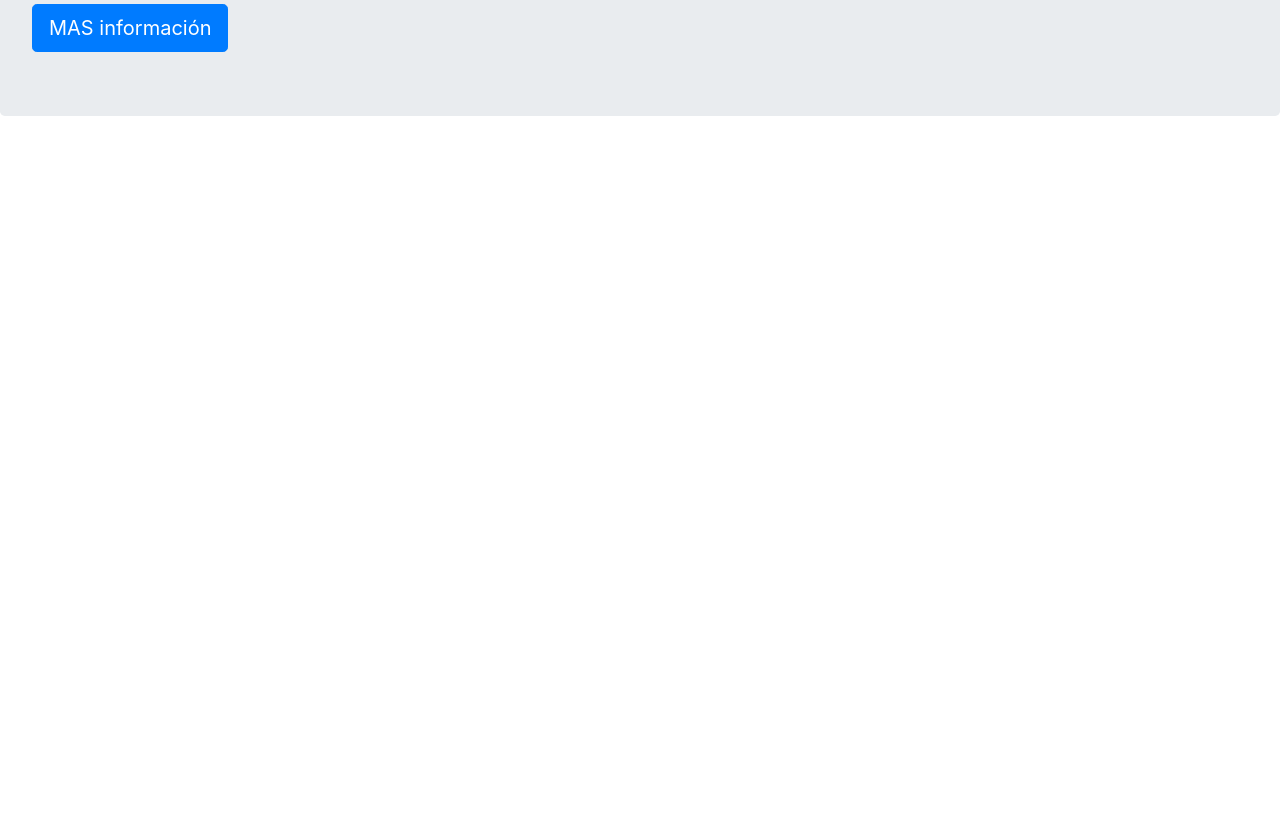
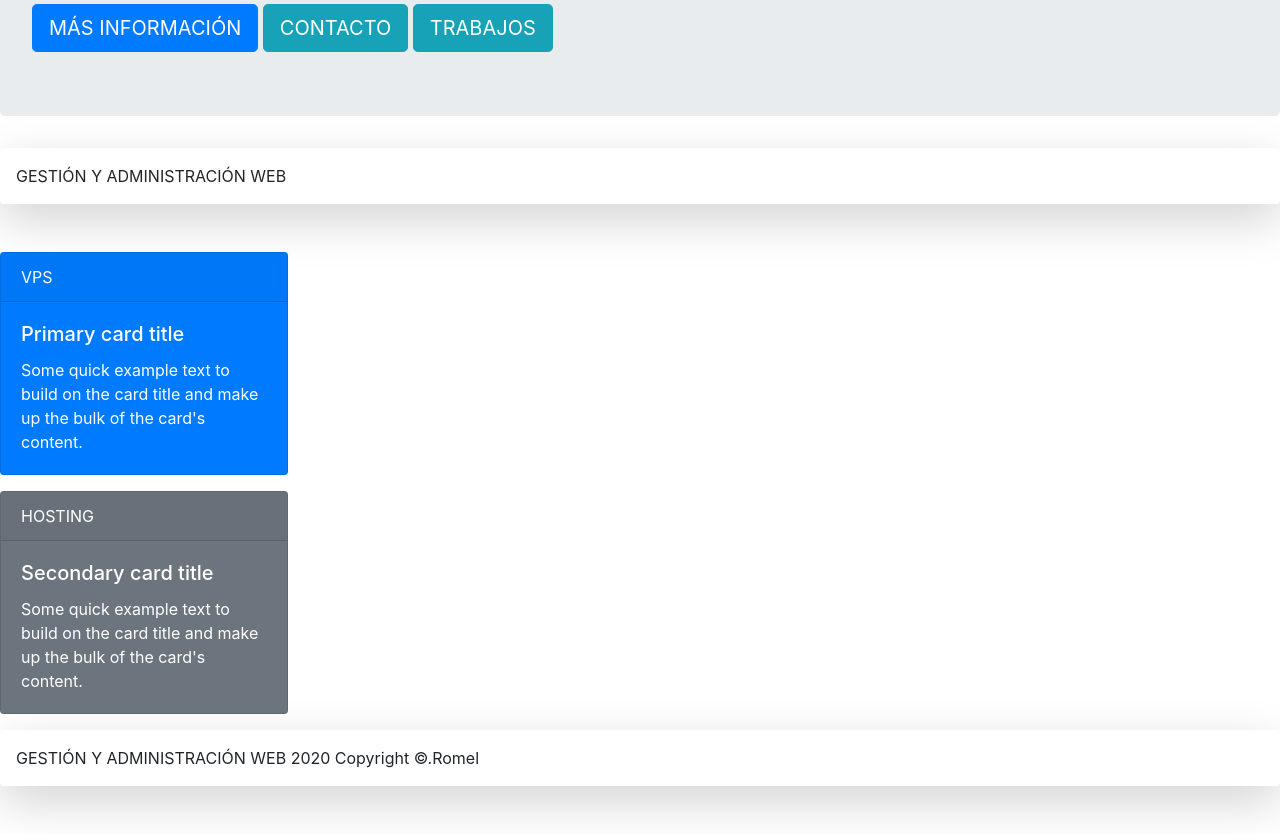
Before and after one commit to romelgutierrez/GAW-GIT, a plain HTML site: page docs/index.html in a window 1280 px wide. Shown: the part 310-1144 px from the top of the page. Before the commit the page ends 800 px from the top, so only its background shows below. Drawn offline with nearby package versions, Linux system fonts and the light colour scheme.

Commit message:
MI pagina web gratis

```diff
--- a/docs/index.html
+++ b/docs/index.html
@@ -50,8 +50,26 @@
         <p class="lead">GAW is a simple hero unit, a simple jumbotron-style component for calling extra attention to featured content or information.</p>
         <hr class="my-4">
         <p>It uses utility classes for typography and spacing to space content out within the larger container.</p>
-        <a class="btn btn-primary btn-lg" href="#" role="button">MAS información</a>
+        <a class="btn btn-primary btn-lg" href="#" role="button">MÁS INFORMACIÓN</a>
+        <a class="btn btn-info btn-lg" href="#" role="button">CONTACTO</a>
+        <a class="btn btn-info btn-lg" href="#" role="button">TRABAJOS</a>
       </div>
+      <div class="shadow-lg p-3 mb-5 bg-white rounded">GESTIÓN Y ADMINISTRACIÓN WEB</div>
+      <div class="card text-white bg-primary mb-3" style="max-width: 18rem;">
+        <div class="card-header">VPS</div>
+        <div class="card-body">
+          <h5 class="card-title">Primary card title</h5>
+          <p class="card-text">Some quick example text to build on the card title and make up the bulk of the card's content.</p>
+        </div>
+      </div>
+      <div class="card text-white bg-secondary mb-3" style="max-width: 18rem;">
+        <div class="card-header">HOSTING</div>
+        <div class="card-body">
+          <h5 class="card-title">Secondary card title</h5>
+          <p class="card-text">Some quick example text to build on the card title and make up the bulk of the card's content.</p>
+        </div>
+      </div>
+      <div class="shadow-lg p-3 mb-5 bg-white rounded">GESTIÓN Y ADMINISTRACIÓN WEB  2020 Copyright ©.Romel</div>
 
     <!-- Optional JavaScript -->
     <!-- jQuery first, then Popper.js, then Bootstrap JS -->
```
